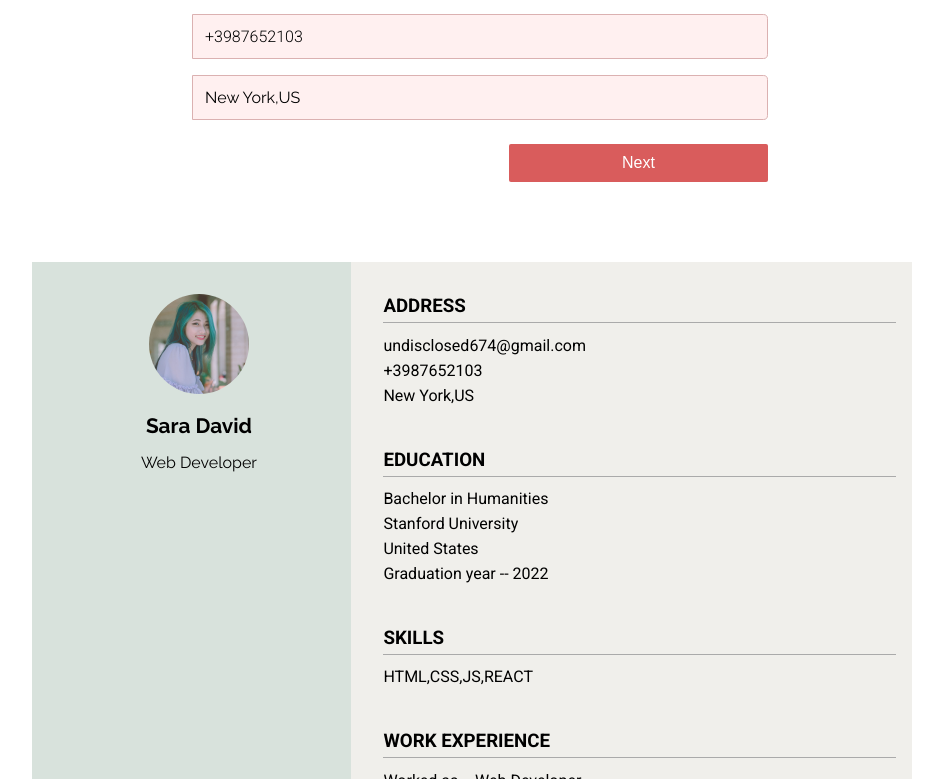
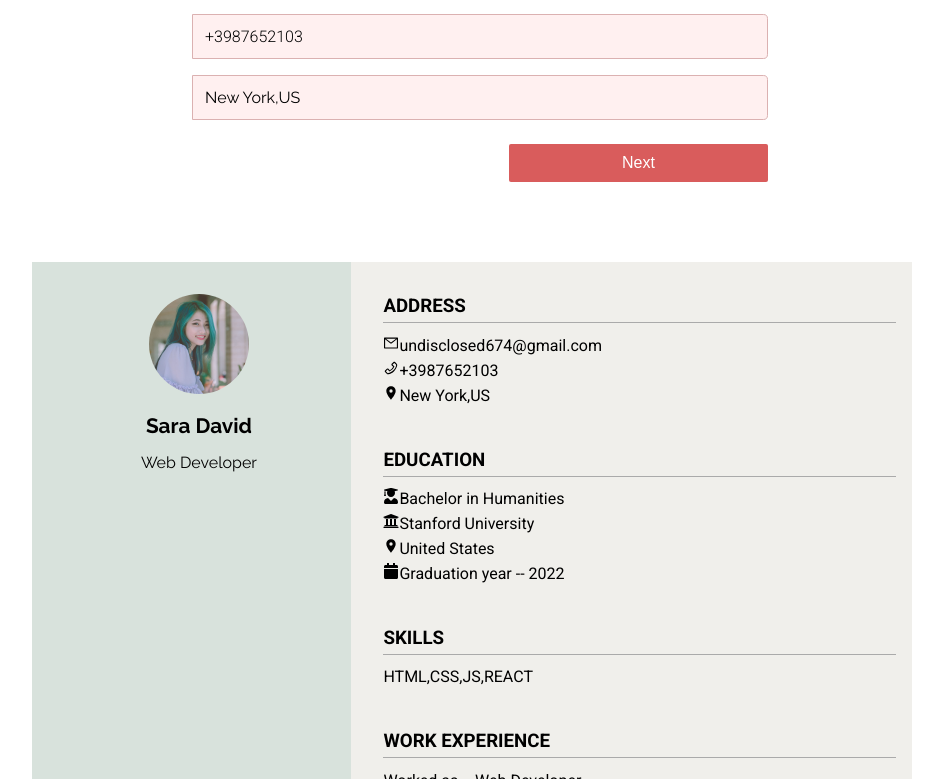
Before and after one commit to Undisclosed64/cv-maker, a React (Create React App) app: page / in a window 1280 px wide. Shown: the part 430-1209 px from the top of the page, without its empty margins (160-1103 px from the left). Built offline with nearby package versions, Linux system fonts and the light colour scheme.

Commit message:
add icons

```diff
--- a/src/components/CVTheme.js
+++ b/src/components/CVTheme.js
@@ -1,4 +1,9 @@
 import React, { Component } from 'react';
+import { AiOutlineMail,AiOutlinePhone } from "react-icons/ai";
+import {MdLocationOn } from "react-icons/md";
+import { FaUserGraduate,FaUniversity,FaCalendar } from "react-icons/fa";
+
+
 
 class CVTheme extends Component {
 
@@ -21,17 +26,17 @@ class CVTheme extends Component {
          <div id="contentWrapper">
 <div className="section One">
              <h3 className="sectionTitle">Address</h3>
-          <div id="mail">{email}</div>
-          <div id="phone">{contactNo}</div>
-       <div id="location">{city}</div>
+          <div id="mail"><AiOutlineMail className="icon"/>{email}</div>
+          <div id="phone"><AiOutlinePhone className="icon"/>{contactNo}</div>
+       <div id="location"><MdLocationOn className="icon"/>{city}</div>
        </div>
 
        <div className="section Two">
           <h3 className="sectionTitle">Education</h3>
-          <div id="course">{course}</div>
-          <div id="institute">{institution}</div>
-          <div id="clgLocation">{State}</div>
-          <div id="gradYear"><span>Graduation year --     </span>{graduationYear}</div>
+          <div id="course"><FaUserGraduate className="icons"/>{course}</div>
+          <div id="institute"><FaUniversity className="icons"/>{institution}</div>
+          <div id="clgLocation"><MdLocationOn className="icons"/>{State}</div>
+          <div id="gradYear"><span><FaCalendar className="icons"/>Graduation year --     </span>{graduationYear}</div>
 </div>
 
 <div className="section three">
```
